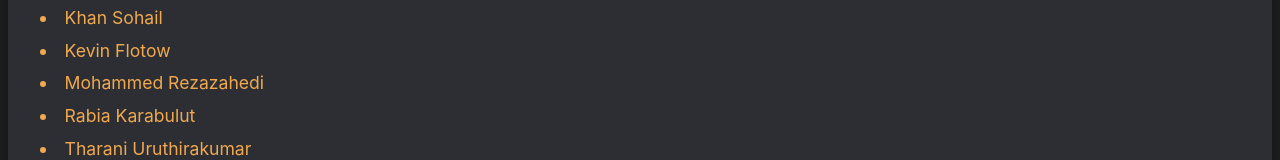
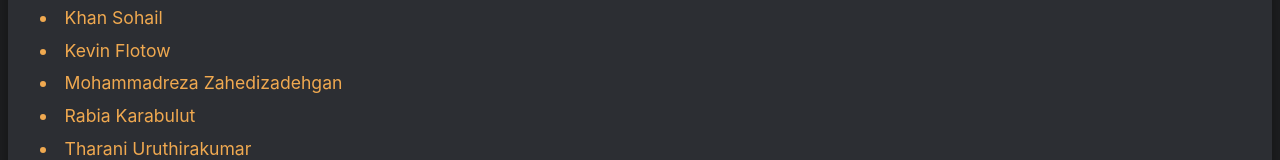
Before and after one commit to ksohailwa/AI-literacy, a plain HTML site: page AI-Literacy (css upgrade)/ai_toolbox_project/public/about.html in a window 1280 px wide. Shown: the part 518-678 px from the top of the page. Drawn offline with Linux system fonts and the light colour scheme.

Commit message:
Update about.html

```diff
--- a/AI-Literacy (css upgrade)/ai_toolbox_project/public/about.html
+++ b/AI-Literacy (css upgrade)/ai_toolbox_project/public/about.html
@@ -130,7 +130,7 @@
     <ul>
       <li>Khan Sohail</li>
       <li>Kevin Flotow</li>
-      <li>Mohammed Rezazahedi</li>
+      <li>Mohammadreza Zahedizadehgan</li>
       <li>Rabia Karabulut</li>
       <li>Tharani Uruthirakumar</li>
       <li>Gousiha Rammohan</li>
```
